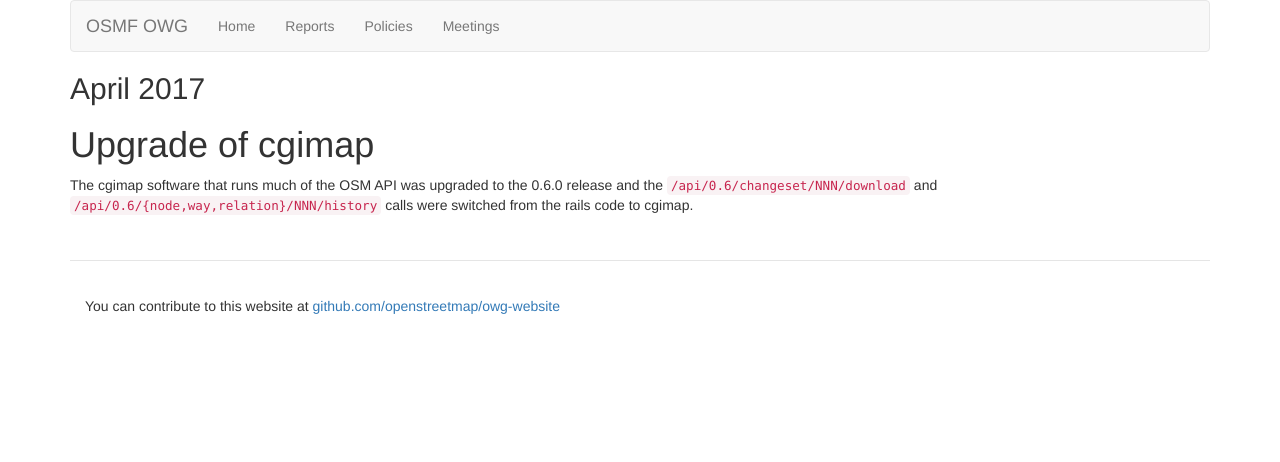
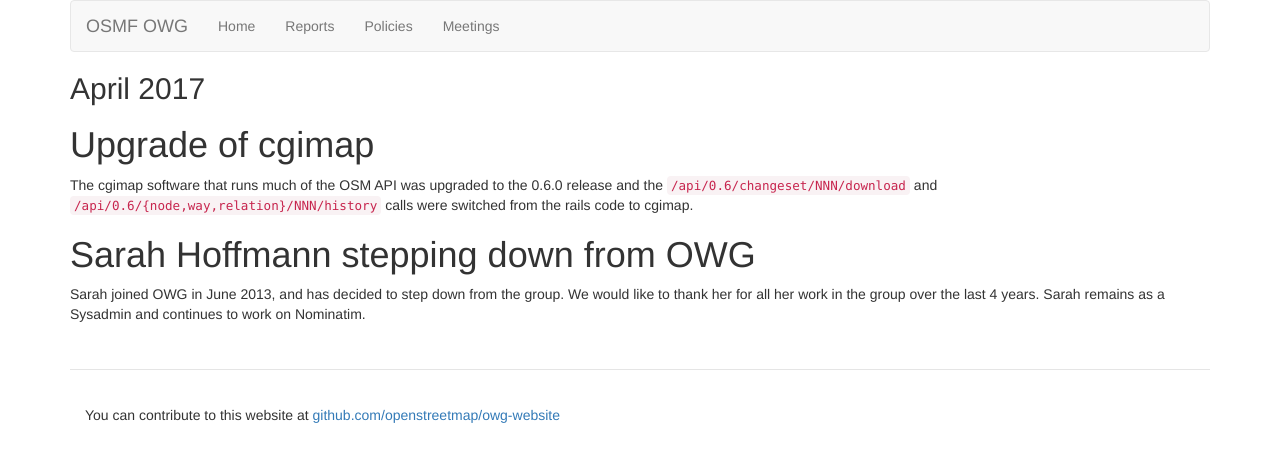
Before and after one commit to openstreetmap/owg-website, a Jekyll site: the page built from _posts/2017-04-01-april.md, in a window 1280 px wide. Shown: the top 462 px of the page. Built offline with Jekyll 4.4.1, drawn with Linux system fonts in a browser that asks for light colours.

Commit message:
Add a note to April's log about Sarah stepping down.

```diff
--- a/_posts/2017-04-01-april.md
+++ b/_posts/2017-04-01-april.md
@@ -7,3 +7,9 @@
 # Upgrade of cgimap
 
 The cgimap software that runs much of the OSM API was upgraded to the 0.6.0 release and the `/api/0.6/changeset/NNN/download` and `/api/0.6/{node,way,relation}/NNN/history` calls were switched from the rails code to cgimap.
+
+# Sarah Hoffmann stepping down from OWG
+
+Sarah joined OWG in June 2013, and has decided to step down from the group. We
+would like to thank her for all her work in the group over the last 4 years. Sarah
+remains as a Sysadmin and continues to work on Nominatim.
```
Also changed, not shown: index.md (+0 -1 lines).
